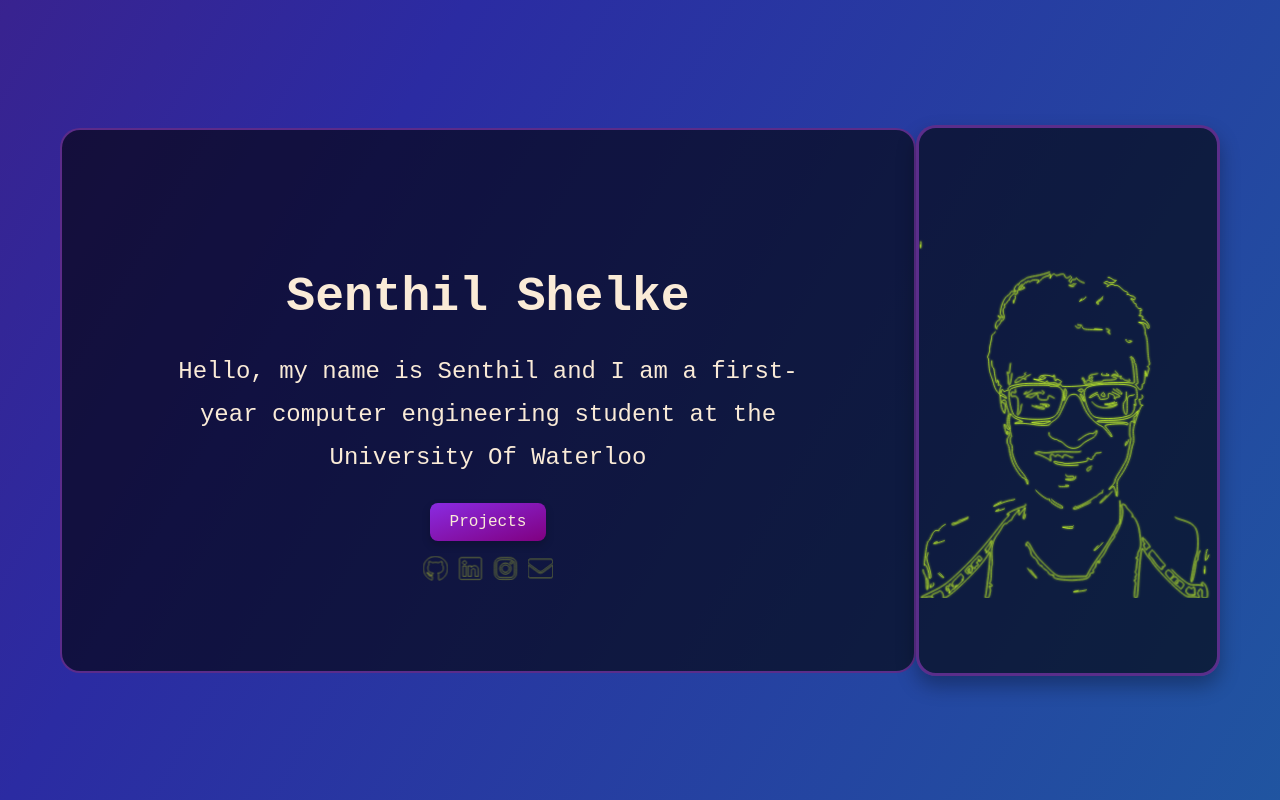
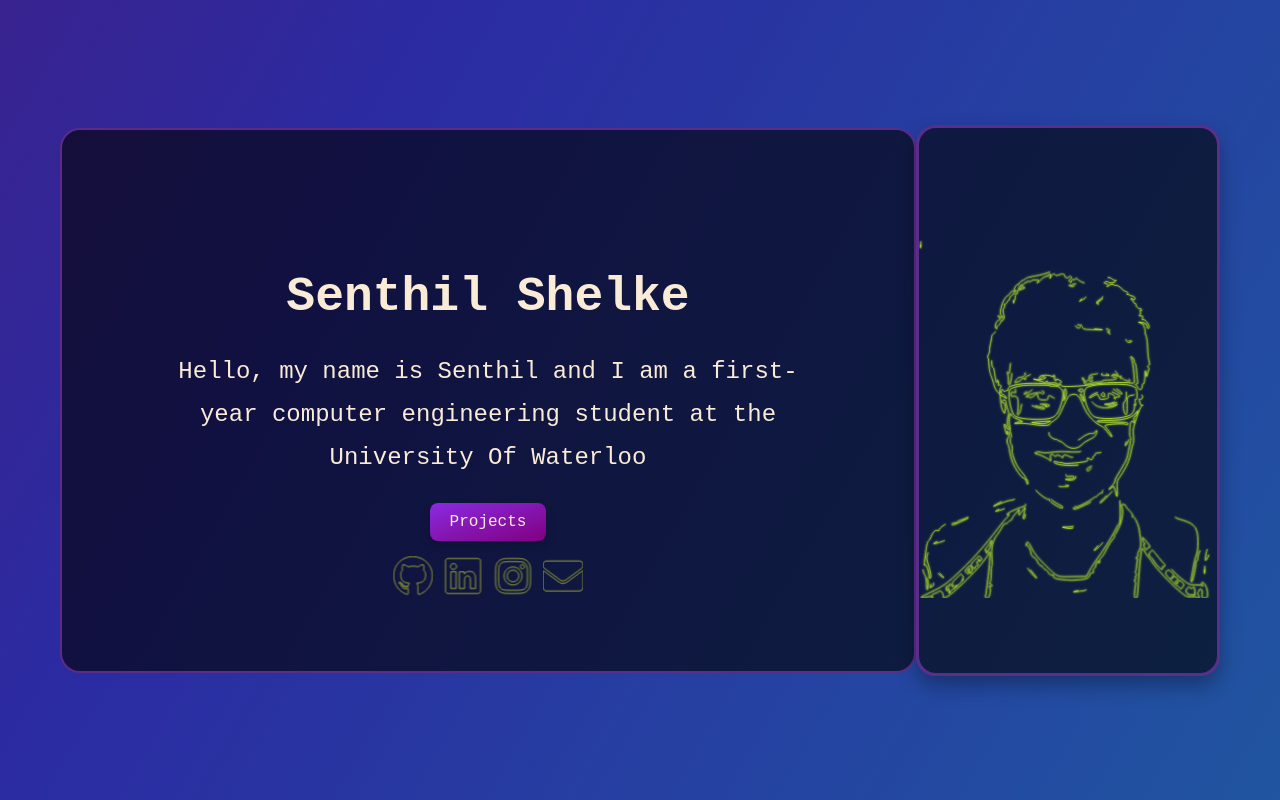
Before and after one commit to SenthilShelke/senthil-website, a React (Vite) app: page / in a window 1280 px wide. Built offline with nearby package versions, Linux system fonts and the light colour scheme.

Commit message:
updated icons

```diff
--- a/src/index.css
+++ b/src/index.css
@@ -297,12 +297,12 @@ path {
 
 .social-icons a {
   color: antiquewhite;
-  width: 25px;
-  height: 25px;
+  width: 40px;
+  height: 40px;
   display: flex;
   justify-content: center;
   align-items: center;
-  transition: color 0.2s ease-in-out, transform 0.2s ease-in-out;
+  transition: transform 0.2s ease, color 0.2s ease;
 }
 
 .social-icons a svg {
@@ -312,5 +312,5 @@ path {
 
 .social-icons a:hover {
   color: rgb(81, 28, 110);
-  transform: scale(1.1);
+  transform: scale(1.2);
 }
```
